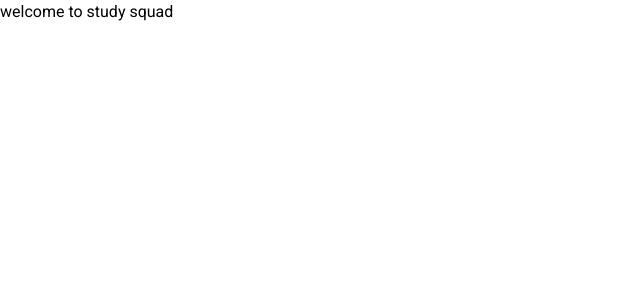
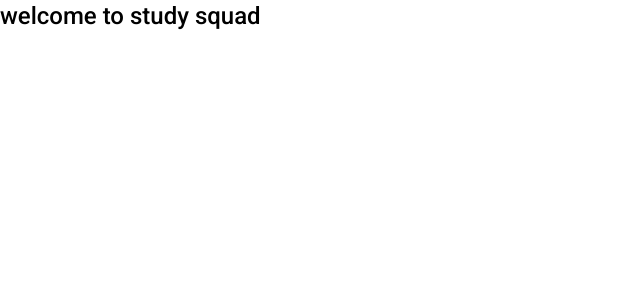
Before and after one commit to sakayat/studysquad, a Next.js app: page / in a window 1280 px wide. Shown: the top 300 px of the page, without its empty margins (0-640 px from the left). Built offline with nearby package versions, Linux system fonts and the light colour scheme.

Commit message:
prisma init

```diff
--- a/app/layout.js
+++ b/app/layout.js
@@ -1,7 +1,7 @@
 import './globals.css'
 import { Roboto } from 'next/font/google'
 
-const roboto = Roboto({weight: "400"  ,subsets: ['latin'] })
+const roboto = Roboto({weight: "500"  ,subsets: ['latin'] })
 
 export const metadata = {
   title: 'Study Squad',
--- a/app/page.js
+++ b/app/page.js
@@ -1,5 +1,9 @@
 const HomePage = () => {
-  return <div>welcome to study squad</div>;
+  return (
+    <div>
+      <h1 className="text-2xl">welcome to study squad</h1>
+    </div>
+  );
 };
 
 export default HomePage;
--- a/package.json
+++ b/package.json
@@ -17,5 +17,8 @@
     "react": "18.2.0",
     "react-dom": "18.2.0",
     "tailwindcss": "3.3.2"
+  },
+  "devDependencies": {
+    "prisma": "^4.14.1"
   }
 }
```
Also changed, not shown: 2 other files (tests, documents, lock files or other folders).
